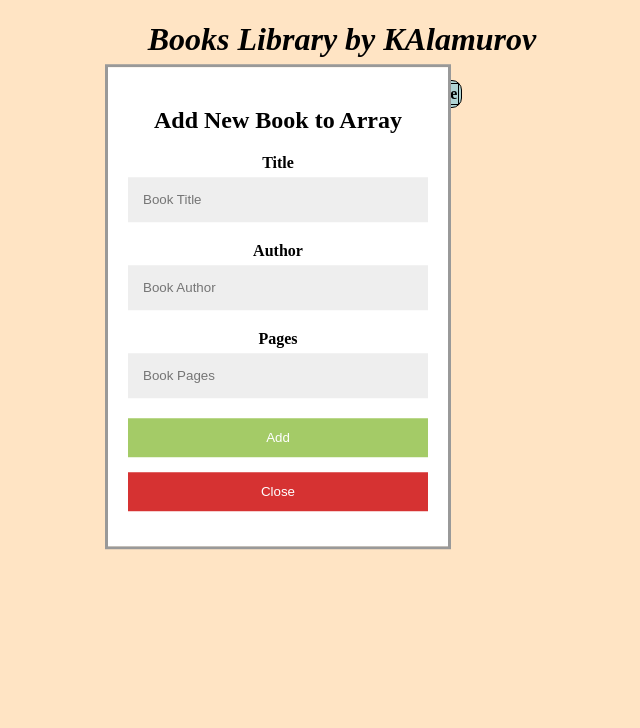
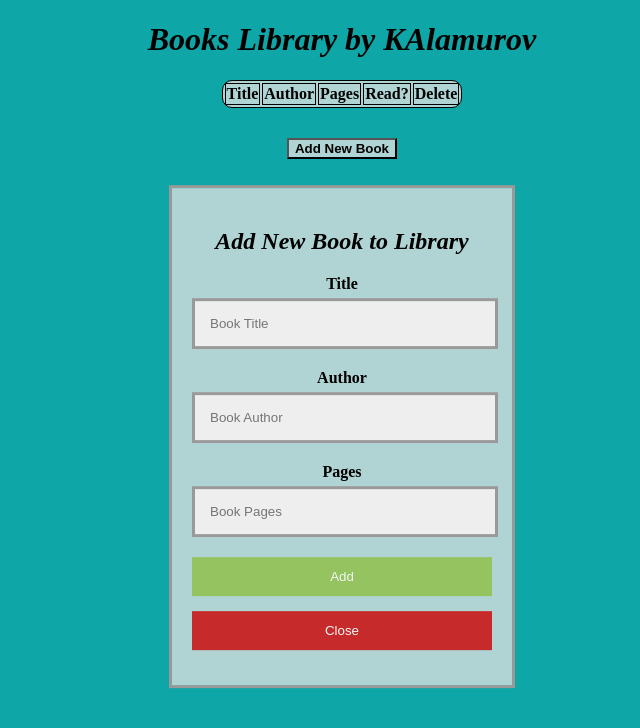
Before and after one commit to KAlamurov/Library, a plain HTML site: page index.html in a window 1280 px wide. Both pictures are taken after a click on the button "Add New Book". Shown: the whole page, without its empty margins (298-938 px from the left). Drawn offline with Linux system fonts and the light colour scheme.

Commit message:
A little CSS edit

```diff
--- a/index.html
+++ b/index.html
@@ -25,10 +25,10 @@
 <div class="addBook">
 <button class="openButton" onclick="openForm()"><strong>Add New Book</strong></button>
 </div>
-<div class="loginPopup">
+
     <div class="formPopup" id="popupForm">
         <form action="" class="formContainer">
-            <h2>Add New Book to Array</h2>
+            <h2><i>Add New Book to Library</i></h2>
             <label for="title">
                 <strong>Title</strong>
             </label>
@@ -45,6 +45,6 @@
             <button type="button" class="btn cancel" onclick="closeForm()">Close</button>
         </form>
     </div>
-</div>
+
 </body>
 </html>
--- a/styles.css
+++ b/styles.css
@@ -1,5 +1,5 @@
 body {
-    background-color: bisque;
+    background-color:rgb(14, 166, 166);
 }
 
 header {
@@ -36,26 +36,21 @@ td {
 
 }
 
-.loginPopup {
-    position: relative;
-    text-align: center;
-    width: 100%;
-}
-
 .formPopup {
     display: none;
     position: fixed;
-    left: 45%;
-    top: 5%;
+    left: 50%;
+    top: 20%;
     transform: translate(-50%, 5%);
     border: 3px solid #999999;
     z-index: 9;
 }
 
 .formContainer {
+    text-align: center;
     max-width: 300px;
     padding: 20px;
-    background-color: #fff;
+    background-color: rgb(176, 212, 212);
 }
 
 .formContainer input[type=title],
@@ -64,7 +59,7 @@ td {
     width: 90%;
     padding: 15px;
     margin: 5px 0 20px 0;
-    border: none;
+    border: 3px solid #999999;
     background: #eee;
 }
 
```
